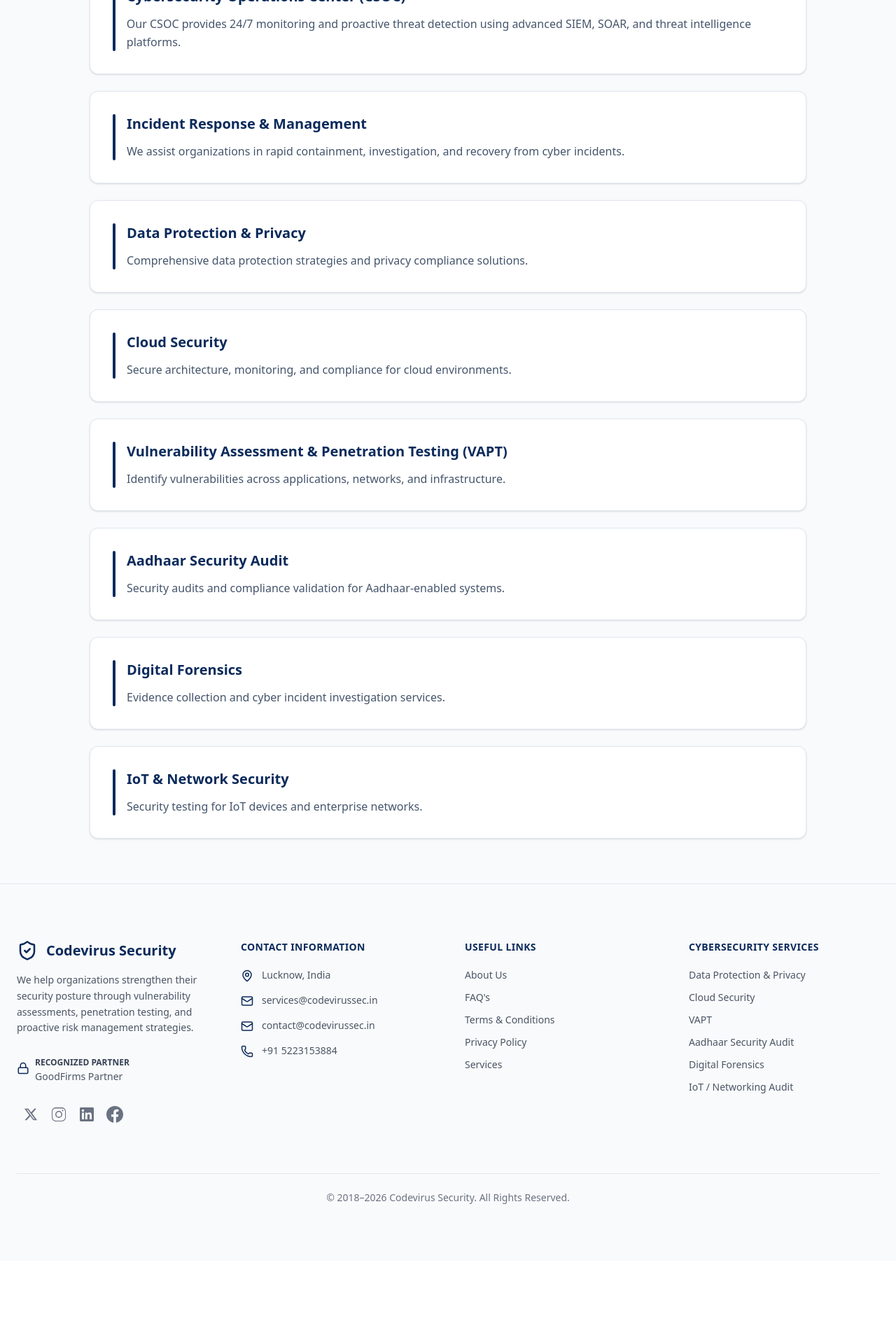
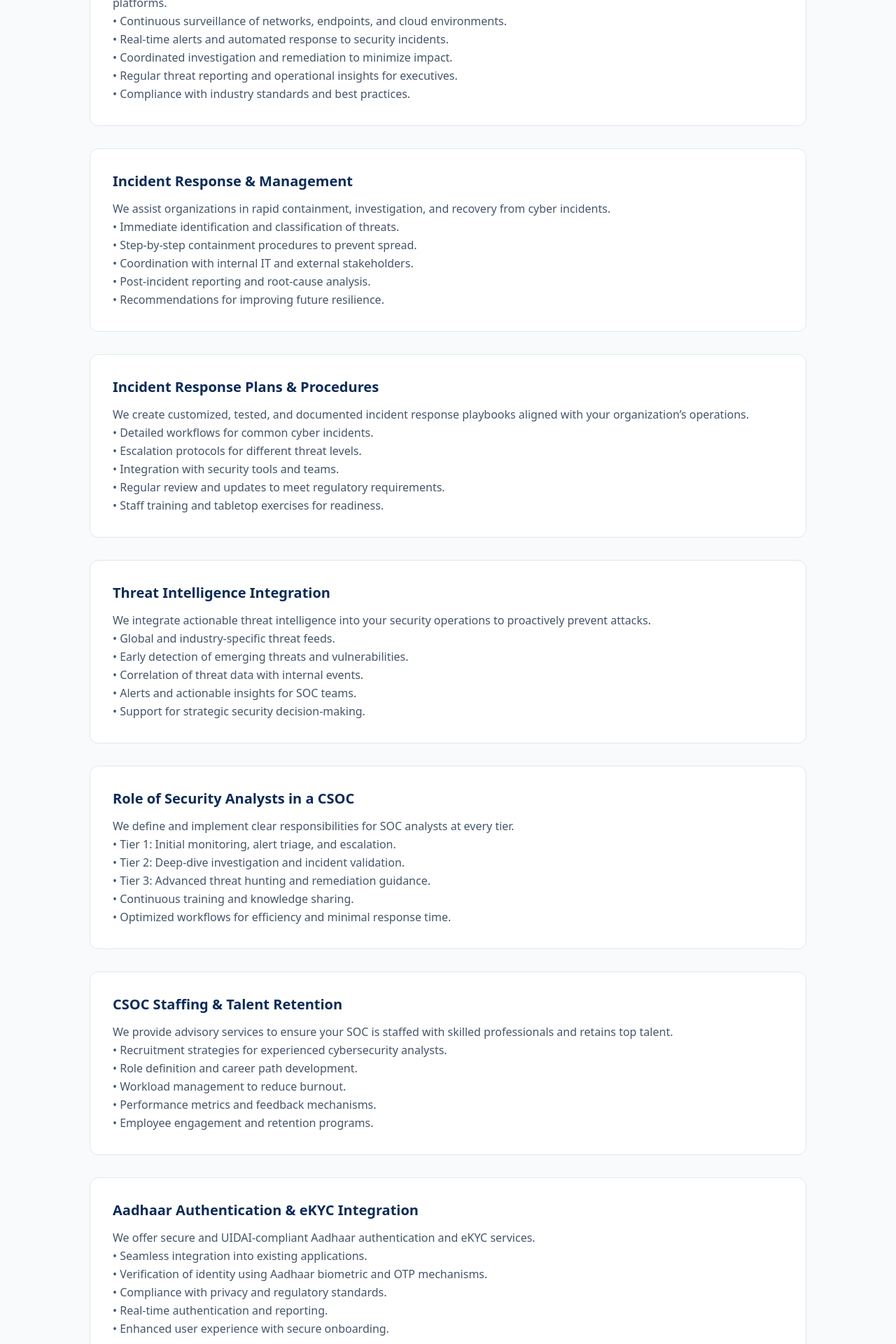
Before and after one commit to Anshika1820/codevirussec, a React app: page /services-details in a window 1280 px wide. Shown: the part 380-2300 px from the top of the page at 70% size. Before the commit the page ends 2181 px from the top, so only its background shows below. Built offline with nearby package versions, Linux system fonts and the light colour scheme; the HTML template or start-up script is replaced by a standard one.

Commit message:
Update ServicesDetails.jsx

```diff
--- a/src/Pages/ServicesDetails.jsx
+++ b/src/Pages/ServicesDetails.jsx
@@ -1,76 +1,127 @@
-import React, { useEffect, useState } from "react";
-import { useLocation } from "react-router-dom";
+import React from "react";
 
 const servicesDetails = [
-  { id: "csoc", title: "Cybersecurity Operations Center (CSOC)", detail: "Our CSOC provides 24/7 monitoring and proactive threat detection using advanced SIEM, SOAR, and threat intelligence platforms." },
-  { id: "incident-response", title: "Incident Response & Management", detail: "We assist organizations in rapid containment, investigation, and recovery from cyber incidents." },
-  { id: "data-protection", title: "Data Protection & Privacy", detail: "Comprehensive data protection strategies and privacy compliance solutions." },
-  { id: "cloud-security", title: "Cloud Security", detail: "Secure architecture, monitoring, and compliance for cloud environments." },
-  { id: "vapt", title: "Vulnerability Assessment & Penetration Testing (VAPT)", detail: "Identify vulnerabilities across applications, networks, and infrastructure." },
-  { id: "aadhaar", title: "Aadhaar Security Audit", detail: "Security audits and compliance validation for Aadhaar-enabled systems." },
-  { id: "digital-forensics", title: "Digital Forensics", detail: "Evidence collection and cyber incident investigation services." },
-  { id: "iot-security", title: "IoT & Network Security", detail: "Security testing for IoT devices and enterprise networks." }
+  {
+    title: "Cybersecurity Operations Center (CSOC)",
+    detail: `Our CSOC provides 24/7 monitoring and proactive threat detection using advanced SIEM, SOAR, and threat intelligence platforms.
+• Continuous surveillance of networks, endpoints, and cloud environments.
+• Real-time alerts and automated response to security incidents.
+• Coordinated investigation and remediation to minimize impact.
+• Regular threat reporting and operational insights for executives.
+• Compliance with industry standards and best practices.`
+  },
+  {
+    title: "Incident Response & Management",
+    detail: `We assist organizations in rapid containment, investigation, and recovery from cyber incidents.
+• Immediate identification and classification of threats.
+• Step-by-step containment procedures to prevent spread.
+• Coordination with internal IT and external stakeholders.
+• Post-incident reporting and root-cause analysis.
+• Recommendations for improving future resilience.`
+  },
+  {
+    title: "Incident Response Plans & Procedures",
+    detail: `We create customized, tested, and documented incident response playbooks aligned with your organization’s operations.
+• Detailed workflows for common cyber incidents.
+• Escalation protocols for different threat levels.
+• Integration with security tools and teams.
+• Regular review and updates to meet regulatory requirements.
+• Staff training and tabletop exercises for readiness.`
+  },
+  {
+    title: "Threat Intelligence Integration",
+    detail: `We integrate actionable threat intelligence into your security operations to proactively prevent attacks.
+• Global and industry-specific threat feeds.
+• Early detection of emerging threats and vulnerabilities.
+• Correlation of threat data with internal events.
+• Alerts and actionable insights for SOC teams.
+• Support for strategic security decision-making.`
+  },
+  {
+    title: "Role of Security Analysts in a CSOC",
+    detail: `We define and implement clear responsibilities for SOC analysts at every tier.
+• Tier 1: Initial monitoring, alert triage, and escalation.
+• Tier 2: Deep-dive investigation and incident validation.
+• Tier 3: Advanced threat hunting and remediation guidance.
+• Continuous training and knowledge sharing.
+• Optimized workflows for efficiency and minimal response time.`
+  },
+  {
+    title: "CSOC Staffing & Talent Retention",
+    detail: `We provide advisory services to ensure your SOC is staffed with skilled professionals and retains top talent.
+• Recruitment strategies for experienced cybersecurity analysts.
+• Role definition and career path development.
+• Workload management to reduce burnout.
+• Performance metrics and feedback mechanisms.
+• Employee engagement and retention programs.`
+  },
+  {
+    title: "Aadhaar Authentication & eKYC Integration",
+    detail: `We offer secure and UIDAI-compliant Aadhaar authentication and eKYC services.
+• Seamless integration into existing applications.
+• Verification of identity using Aadhaar biometric and OTP mechanisms.
+• Compliance with privacy and regulatory standards.
+• Real-time authentication and reporting.
+• Enhanced user experience with secure onboarding.`
+  },
+  {
+    title: "Vulnerability Assessment & Penetration Testing (VAPT)",
+    detail: `Our VAPT services identify and exploit vulnerabilities across your enterprise environment.
+• Comprehensive scanning of applications, networks, and cloud infrastructure.
+• Manual penetration testing for critical systems.
+• Prioritized reporting with actionable recommendations.
+• Retesting after remediation to verify fixes.
+• Compliance with industry security standards and frameworks.`
+  },
+  {
+    title: "Cloud Security",
+    detail: `We secure cloud platforms with a holistic approach covering architecture, monitoring, and threat prevention.
+• Secure design and deployment for AWS, Azure, and Google Cloud.
+• Continuous monitoring and threat detection.
+• Identity and access management best practices.
+• Data encryption and compliance adherence.
+• Incident response for cloud-based attacks.`
+  },
+  {
+    title: "Application Security",
+    detail: `We ensure that your software applications are secure throughout their lifecycle.
+• Secure SDLC practices and secure coding guidelines.
+• Code review and static/dynamic analysis.
+• Application vulnerability testing and remediation.
+• Threat modeling and risk assessments.
+• Security training for development teams.`
+  },
+  {
+    title: "Network Implementation",
+    detail: `We design and deploy secure, scalable, and resilient enterprise networks.
+• Architecture planning for LAN, WAN, and hybrid environments.
+• Firewall, VPN, and IDS/IPS configuration.
+• Performance optimization and redundancy planning.
+• Network monitoring and ongoing security management.
+• Compliance with industry standards and regulatory requirements.`
+  }
 ];
 
 const ServicesDetails = () => {
-  const location = useLocation();
-  const [activeId, setActiveId] = useState(null);
+  return (
+    <div className="bg-slate-50 py-24 px-6">
+      <div className="max-w-5xl mx-auto">
+        <h1 className="text-4xl font-bold text-[#0b2a5b] mb-10 text-center">
+          Service Details
+        </h1>
 
-  useEffect(() => {
-    if (location.hash) {
-      const id = location.hash.replace("#", "");
-      setActiveId(id);
-
-      const el = document.getElementById(id);
-
-      if (el) {
-        setTimeout(() => {
-          el.scrollIntoView({ behavior: "smooth", block: "start" });
-        }, 200);
-      }
-    }
-  }, [location]);
-
-  return (
-    <div className="bg-slate-50">
-      {/* HEADER */}
-      <div className="bg-gradient-to-r from-[#0b2a5b] to-[#163d82] py-16 px-6 text-center text-white">
-        <h1 className="text-4xl font-bold">Service Details</h1>
-      </div>
-
-      {/* DETAILS */}
-      <div className="py-16 px-6">
-        <div className="max-w-5xl mx-auto space-y-6">
-          {servicesDetails.map((service) => (
+        <div className="space-y-8">
+          {servicesDetails.map((service, index) => (
             <div
-              key={service.id}
-              id={service.id}
-              className={`rounded-xl p-8 border transition-all duration-300
-                ${
-                  activeId === service.id
-                    ? "bg-blue-50 border-blue-600 shadow-xl scale-[1.01]"
-                    : "bg-white border-slate-200 shadow-sm hover:shadow-lg"
-                }`}
+              key={index}
+              className="bg-white border border-slate-200 rounded-xl p-8 hover:shadow-lg transition"
             >
-              <div className="flex gap-4">
-                <div
-                  className={`w-1 rounded-full ${
-                    activeId === service.id
-                      ? "bg-blue-600"
-                      : "bg-[#0b2a5b]"
-                  }`}
-                />
-
-                <div>
-                  <h3 className="text-xl font-semibold text-[#0b2a5b] mb-3">
-                    {service.title}
-                  </h3>
-
-                  <p className="text-slate-600 leading-relaxed">
-                    {service.detail}
-                  </p>
-                </div>
-              </div>
+              <h3 className="text-xl font-semibold text-[#0b2a5b] mb-3">
+                {service.title}
+              </h3>
+              <p className="text-slate-600 leading-relaxed whitespace-pre-line">
+                {service.detail}
+              </p>
             </div>
           ))}
         </div>
```
